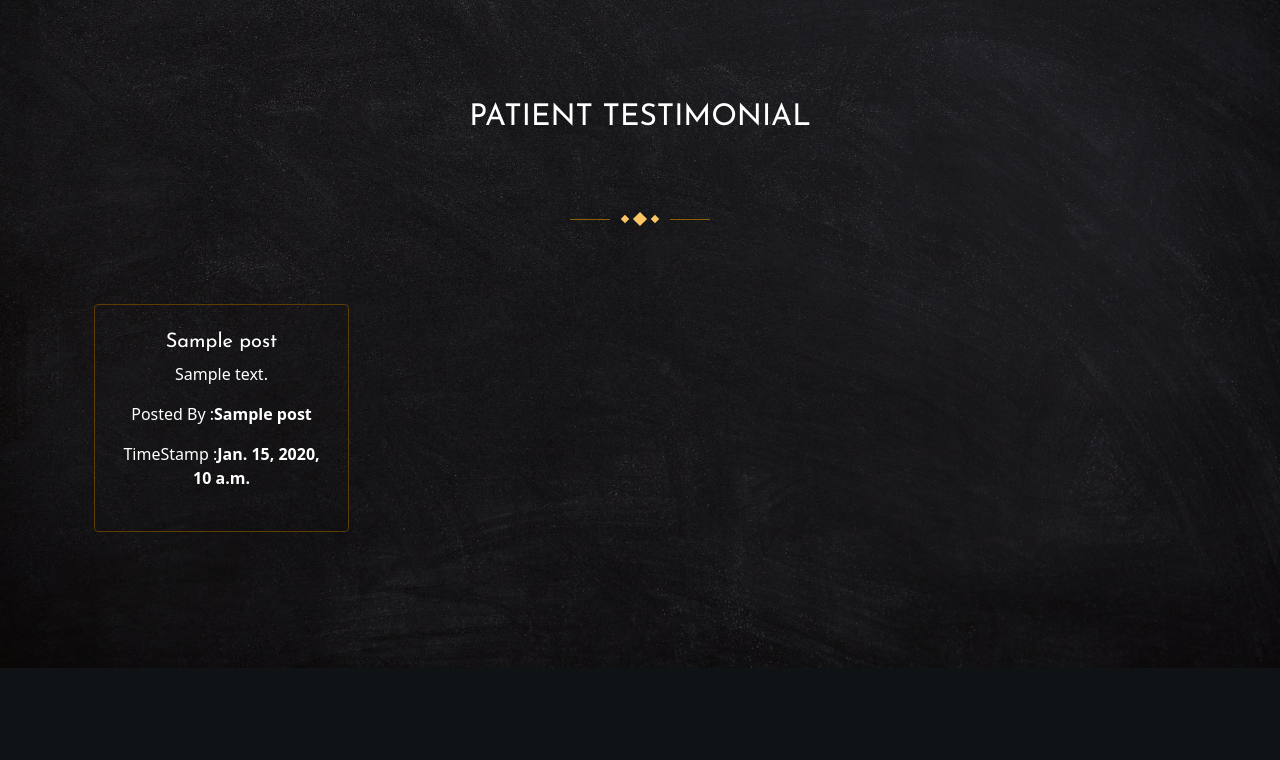
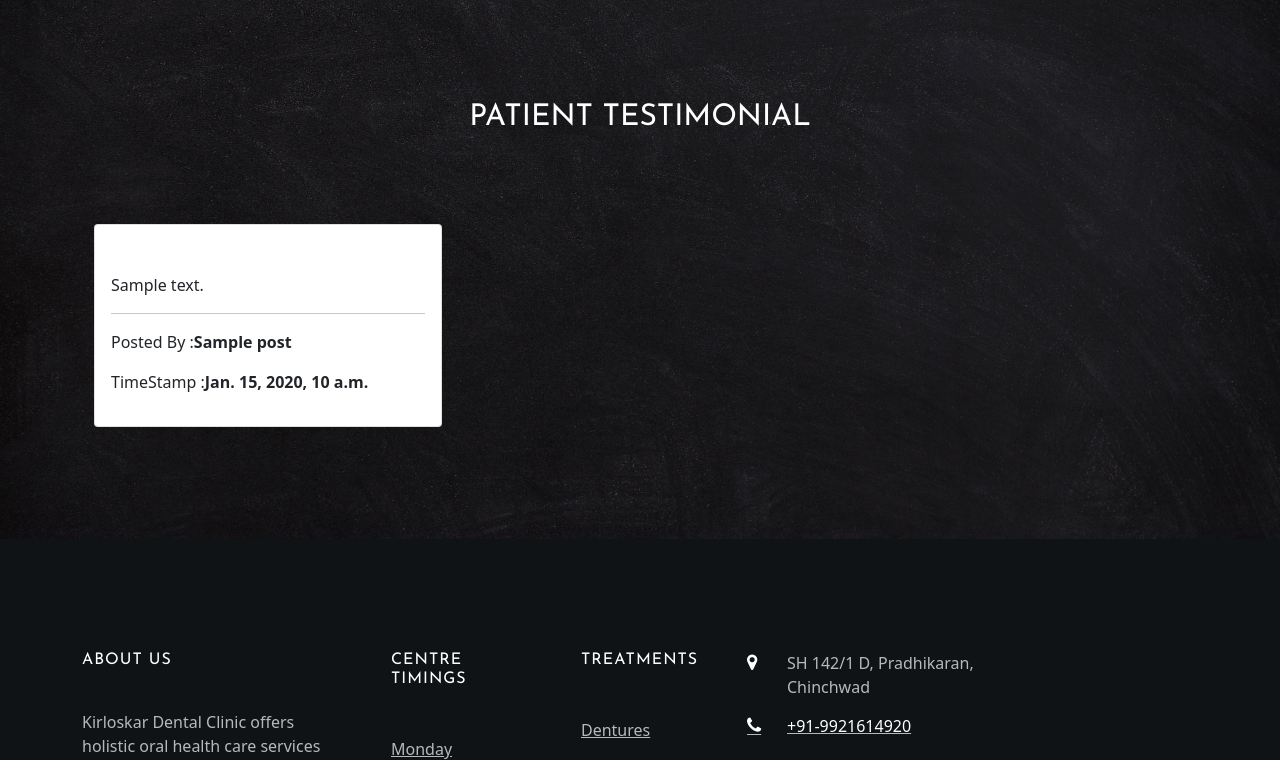
Before and after one commit to Anukach14/Online-Platform-for-Superficial-Dental-clinic-, a Django app: template Dentist/templates/Blog.html in a window 1280 px wide. Shown: the part 127-887 px from the top of the page. Run offline with Django 3.2, Linux system fonts and the light colour scheme; the template is opened without the code that fills it: most values are stand-ins (such as "Sample title", 1, 10 or a date in 2020); some libraries are stand-ins or nearby versions; some web fonts are replaced.

Commit message:
modified:   Dentist/templates/Blog.html

```diff
--- a/Dentist/templates/Blog.html
+++ b/Dentist/templates/Blog.html
@@ -78,38 +78,29 @@
 
 
 
-        {% for post in allPosts reversed %}
+
 
         <div class="container">
-          <div class="row justify-content-center mb-5 pb-3">
+          <div class="row row-cols-1 row-cols-md-3 g-4">
 
-            <div class="col-md-7 heading-section ftco-animate text-center">
-
-              <p class="flip"><span class="deg1"></span><span class="deg2"></span><span class="deg3"></span></p>
+            {% for post in allPosts reversed %}
+            <div class="col">
+              <div class="card">
+                <div class="card-body">
+                  <h5 class="card-title">{{post.title}}</h5>
+                  <p class="card-text">{{post.description}}</p>
+                  <hr>
+                  <p>Posted By :<b>{{post.authname}}</b></p>
+                  <p>TimeStamp :<b>{{post.timeStamp}}</b></p>
+                </div>
+              </div>
             </div>
+            {% endfor %}
           </div>
+        </div>
 
 
-          <div class="row">
-        	<div class="col-lg-3 d-flex mb-sm-4 ftco-animate">
 
-            <div class="staff">
-
-      				<div class="info text-center">
-      					<h5 class="card-title">{{post.title}}</h5>
-      					<div class="text">
-	        				<p style="color:White;">{{post.description}}</p>
-
-                  <p style="color:White">Posted By :<b>{{post.authname}}</b></p>
-
-
-                  <p style="color:White;">TimeStamp :<b>{{post.timeStamp}}</b></p>
-                </div>
-      				</div>
-        		</div>
-        	</div>
-        </div>
-        {% endfor %}
 
 
 
```
